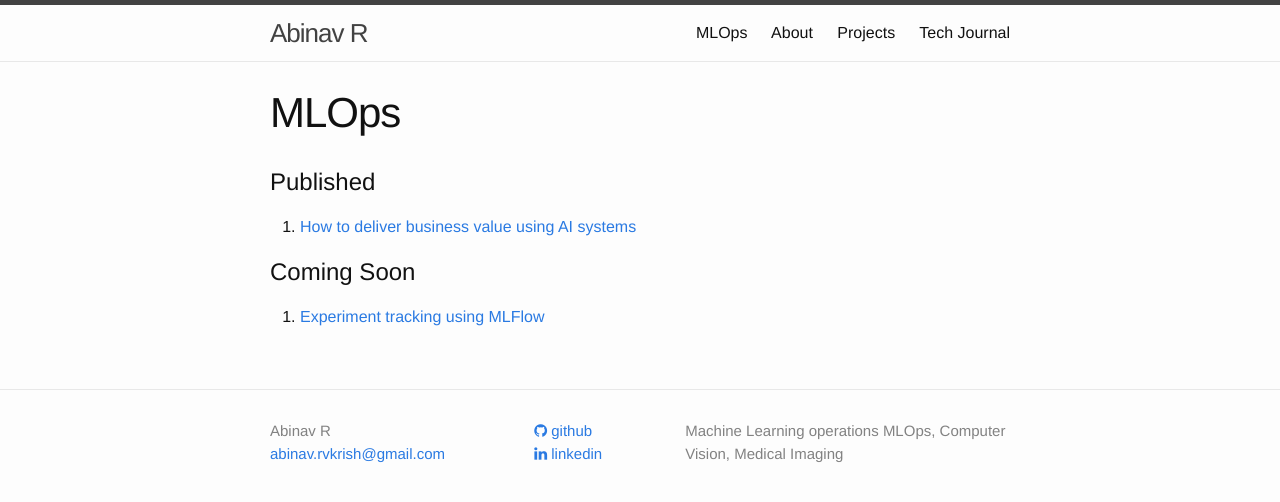
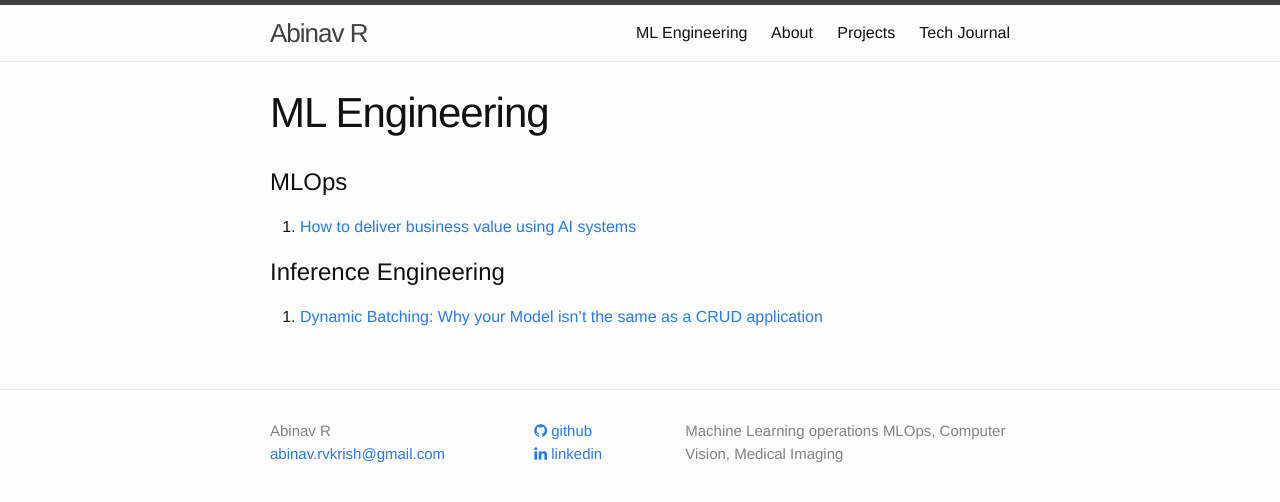
Before and after one commit to AbinavRavi/AbinavRavi.github.io, a Jekyll site: the page built from MLops.md, in a window 1280 px wide. Shown: the top 502 px of the page. Built offline with Jekyll 4.4.1, drawn with Linux system fonts in a browser that asks for light colours; nearby versions of some CDN libraries.

Commit message:
feat: added inference engineering as a separate list

```diff
--- a/MLops.md
+++ b/MLops.md
@@ -1,14 +1,13 @@
 ---
 layout: page
-title: MLOps
-permalink: /MLOps/
+title: ML Engineering
+permalink: /ML Engg/
 ---
 
-# Published
+# MLOps
 
 1. [How to deliver business value using AI systems](./_posts/2024-04-01-Business-value-MLOps.markdown)
 
+# Inference Engineering
 
-# Coming Soon
-
-1. [Experiment tracking using MLFlow](./_posts/2024-04-02-Experiment-tracking.markdown)
+2. [Dynamic Batching: Why your Model isn't the same as a CRUD application](./_posts/2026-09-14-Inference-engineering-1-dynamic-batching.markdown)
```
